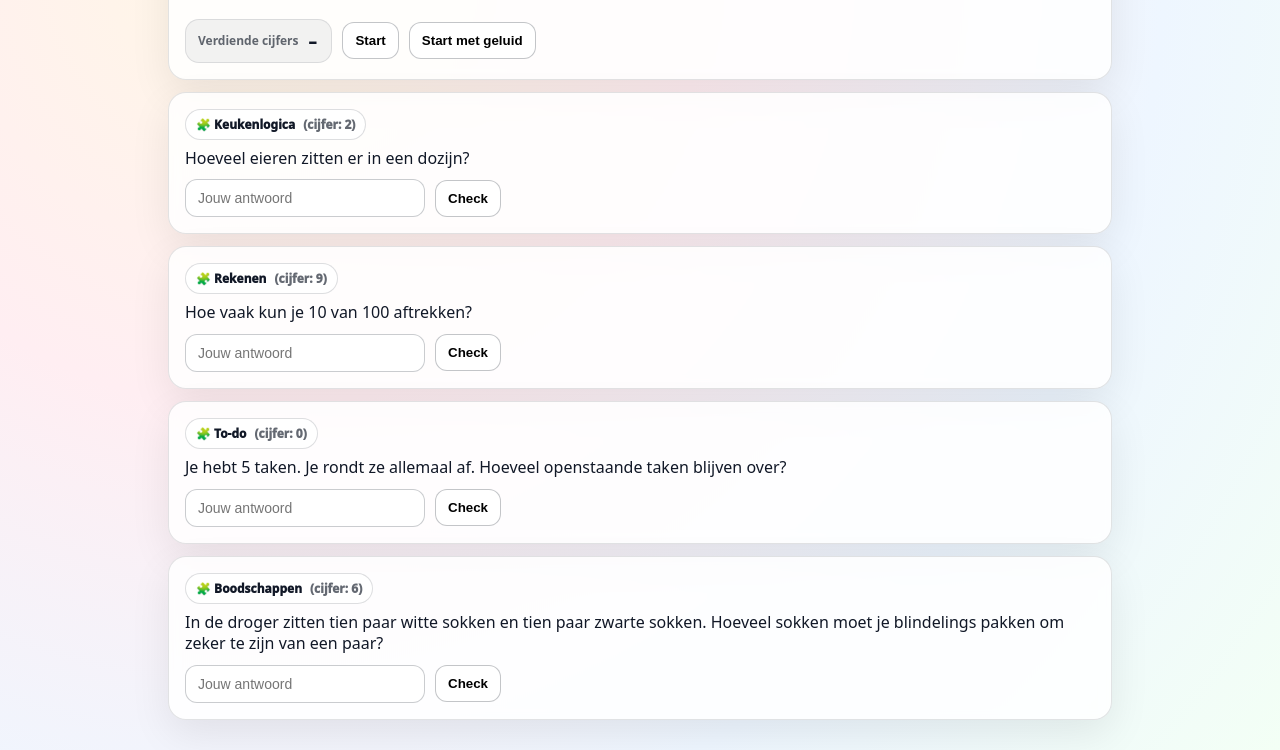
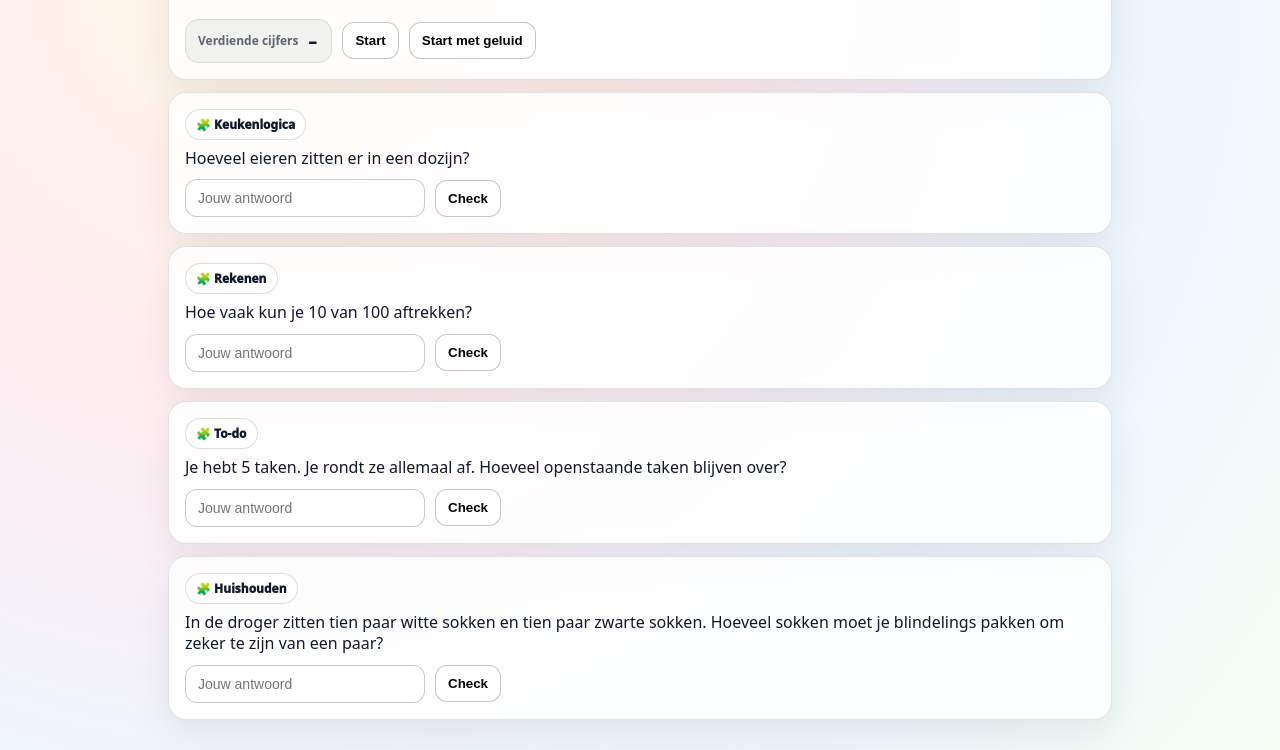
Before and after one commit to Tjeerd1964/Kerstquiz, a plain HTML site: page index.html in a window 1280 px wide. Shown: the part 134-884 px from the top of the page. Drawn offline with Linux system fonts and the light colour scheme.

Commit message:
Update index.html

```diff
--- a/index.html
+++ b/index.html
@@ -150,12 +150,11 @@
     },
     {
       id:"q4", digit:"0", title:"To-do",
-      prompt:`Je hebt 5 taken. Je rondt ze allemaal af.
-Hoeveel openstaande taken blijven over?`,
+      prompt:`Je hebt 5 taken. Je rondt ze allemaal af. Hoeveel openstaande taken blijven over?`,
       expected:"0"
     },
     {
-      id:"q4", digit:"6", title:"Boodschappen",
+      id:"q4", digit:"6", title:"Huishouden",
       prompt:`In de droger zitten tien paar witte sokken en tien paar zwarte sokken. Hoeveel sokken moet je blindelings pakken om zeker te zijn van een paar?`,
       expected:"3"
     },
@@ -303,7 +302,7 @@ Hoeveel openstaande taken blijven over?`,
       el.className = "card";
       el.innerHTML = `
         <div class="row">
-          <div class="tag">🧩 ${q.title} <span class="muted">(cijfer: ${q.digit})</span></div>
+          <div class="tag">🧩 ${q.title} </div>
           <div class="muted">${done ? "✅ beantwoord" : ""}</div>
         </div>
         <p>${q.prompt.replace(/\\n/g,"<br>")}</p>
```
